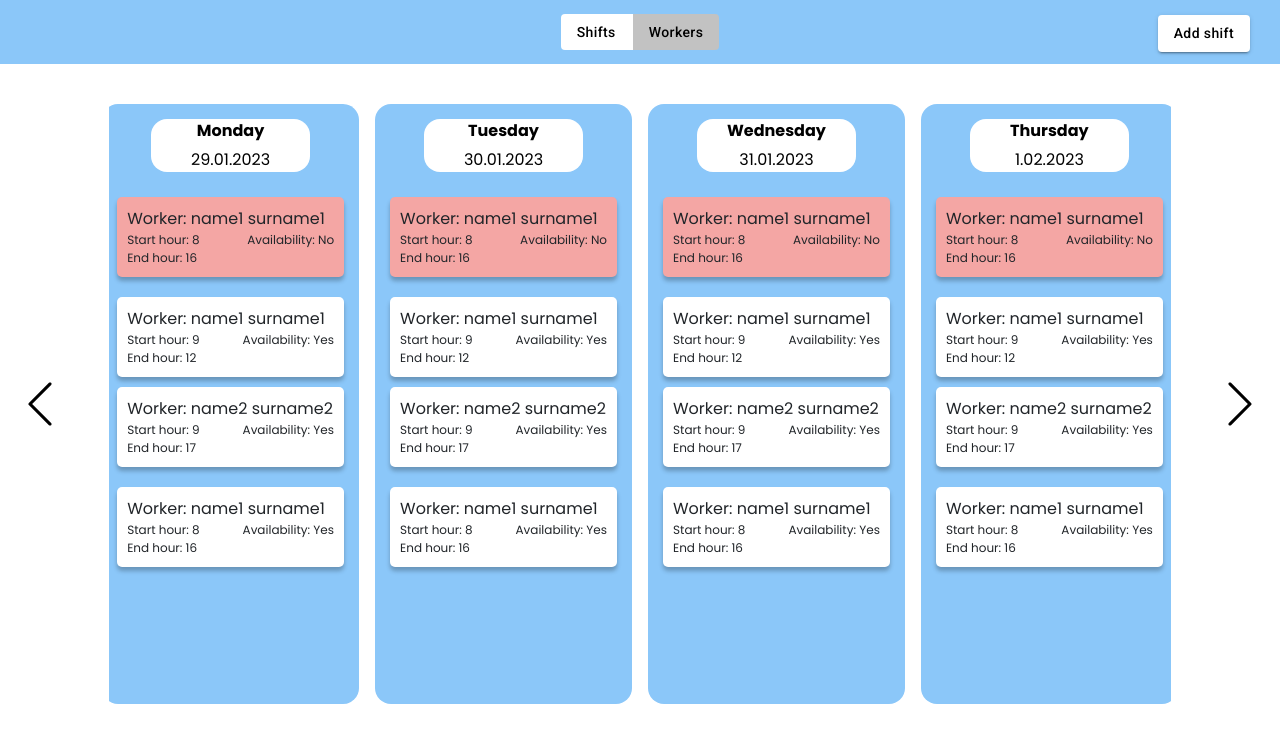
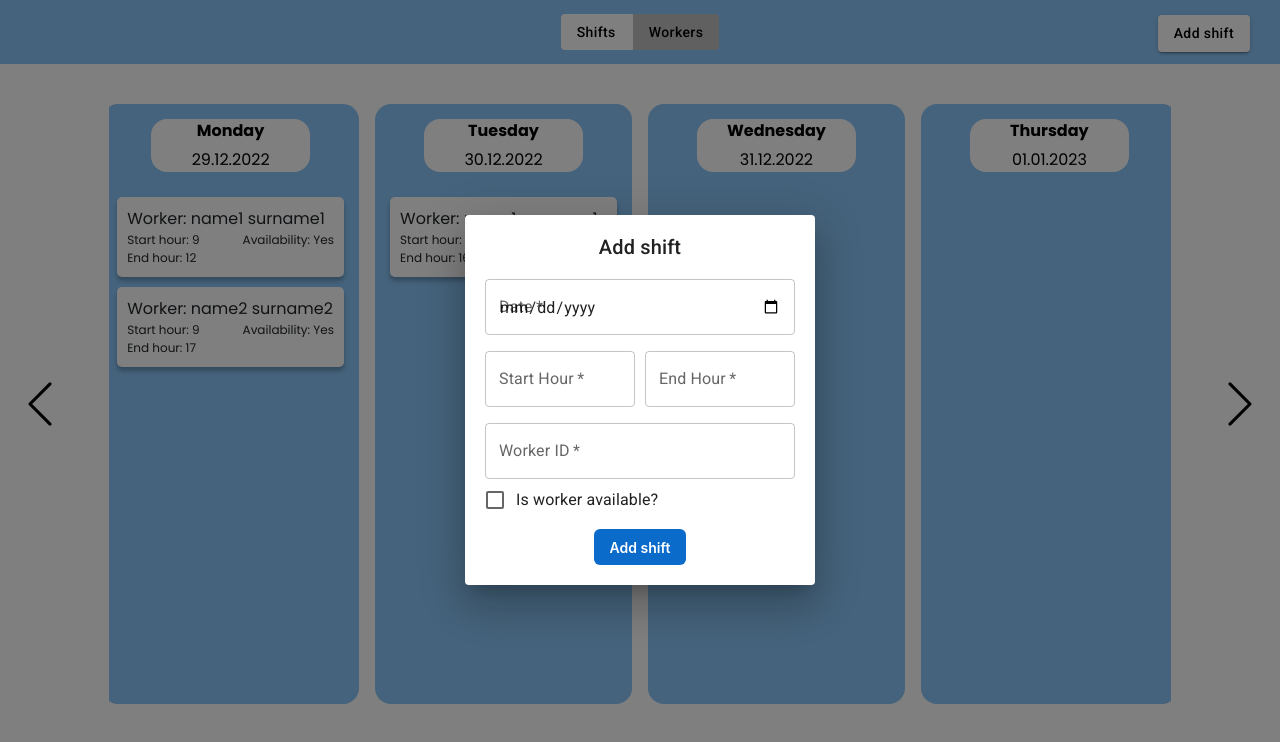
Before and after one commit to Michal-Bandyszak/restaurantManager, a React (Create React App) app: page / in a window 1280 px wide. Shown: the top 742 px of the page. Built offline with nearby package versions, Linux system fonts and the light colour scheme; sample sign-in values are in the browser's storage.

Commit message:
add shift ui

```diff
--- a/package.json
+++ b/package.json
@@ -7,6 +7,7 @@
     "@emotion/styled": "^11.10.6",
     "@fontsource/roboto": "^4.5.8",
     "@mui/icons-material": "^5.11.11",
+    "@mui/joy": "^5.0.0-alpha.75",
     "@mui/material": "^5.11.15",
     "@mui/styled-engine-sc": "^5.11.11",
     "@testing-library/jest-dom": "^5.16.5",
--- a/src/Components/DayShift.jsx
+++ b/src/Components/DayShift.jsx
@@ -15,15 +15,14 @@ export default function DayShift({ day, date }) {
         <p className="date">{date}</p>
       </div>
       <div className="shifts-container">
-        {Object.keys(groupedShifts).map((date) => (
-          <div key={date} className="date-column">
-            <div className="shifts-by-date">
-              {groupedShifts[date].map((shift) => (
+        <div key={date} className="date-column">
+          <div className="shifts-by-date">
+            {groupedShifts[date] &&
+              groupedShifts[date].map((shift) => (
                 <WorkerCard key={shift.id} shift={shift} />
               ))}
-            </div>
           </div>
-        ))}
+        </div>
       </div>
     </div>
   );
--- a/src/Components/UI/Carousel/Carousel.jsx
+++ b/src/Components/UI/Carousel/Carousel.jsx
@@ -1,5 +1,6 @@
 import React from 'react';
 import './Carousel.scss';
+import DayShift from '../../DayShift';
 
 export default function RestaurantCarousel({ firstStepArr, secondStepArr }) {
   return (
@@ -27,7 +28,7 @@ export default function RestaurantCarousel({ firstStepArr, secondStepArr }) {
             <div className="carousel-item active">
               <div className="row">
                 {firstStepArr.map(({ id, day, date, component: Component }) => (
-                  <Component key={id} day={day} date={date} />
+                  <DayShift key={id} day={day} date={date} />
                 ))}
               </div>
             </div>
@@ -35,7 +36,7 @@ export default function RestaurantCarousel({ firstStepArr, secondStepArr }) {
               <div className="row">
                 {secondStepArr.map(
                   ({ id, day, date, component: Component }) => (
-                    <Component key={id} day={day} date={date} />
+                    <DayShift key={id} day={day} date={date} />
                   )
                 )}
               </div>
--- a/src/Components/UI/Dialog.jsx
+++ b/src/Components/UI/Dialog.jsx
@@ -6,7 +6,7 @@ import Dialog from '@mui/material/Dialog';
 export default function RestaurantDialog({ onClose, open, children, title }) {
   return (
     <Dialog onClose={onClose} open={open}>
-      <DialogTitle>{title}</DialogTitle>
+      <DialogTitle sx={{ textAlign: 'center' }}>{title}</DialogTitle>
       {children}
     </Dialog>
   );
--- a/src/Components/modals/AddShift.jsx
+++ b/src/Components/modals/AddShift.jsx
@@ -3,118 +3,96 @@ import Box from '@mui/material/Box';
 import TextField from '@mui/material/TextField';
 import Checkbox from '@mui/material/Checkbox';
 import FormControlLabel from '@mui/material/FormControlLabel';
+import Button from '@mui/joy/Button';
+import { useForm } from 'react-hook-form';
 
 import { addShift } from '../../API/api';
 import { RestaurantContext } from '../../Context/Context';
 import { addNewShift, loadShifts } from '../../Reducers/restaurantReducer';
 
 export default function AddNewShiftModal() {
-  const [newShift, setNewShift] = useState({
-    startHour: '',
-    endHour: '',
-    date: '',
-    isAvailable: true,
-    workerId: 0,
-  });
-  const [state, dispatch] = useContext(RestaurantContext);
+  const {
+    register,
+    handleSubmit,
+    formState: { errors },
+  } = useForm();
+  const [, dispatch] = useContext(RestaurantContext);
 
-  const handleSubmit = async (event) => {
-    event.preventDefault();
-    const dateTimestamp = new Date(newShift.date).getTime();
+  async function onSubmit(formData) {
+    const dateTimestamp = new Date(formData.date).getTime();
     const shiftData = {
-      ...newShift,
+      ...formData,
       date: dateTimestamp,
     };
-    const response = await addShift(shiftData);
-    const { data } = response;
-    dispatch({ type: addNewShift, payload: data });
-    setNewShift({
-      startHour: '',
-      endHour: '',
-      date: '',
-      isAvailable: true,
-      workerId: 0,
-    });
-    dispatch(loadShifts([...state.shifts, data]));
-  };
-
-  const handleInputChange = (event) => {
-    let { name, value } = event.target;
-
-    if (name === 'date') {
-      value = new Date(value).getTime();
+    // const response = await addShift(shiftData);
+    // const { data } = response;
+    dispatch({ type: addNewShift, payload: shiftData });
   }
 
-    setNewShift({
-      ...newShift,
-      [name]: Number(value),
-    });
-  };
-
-  const handleIsAvailableChange = (event) => {
-    setNewShift({
-      ...newShift,
-      isAvailable: event.target.checked,
-    });
-  };
-
   return (
-    <>
-      <h1>New Shift</h1>
     <Box
       component="form"
-        onSubmit={handleSubmit}
+      onSubmit={handleSubmit(onSubmit)}
+      autoComplete="off"
       sx={{
-          '& .MuiTextField-root': { m: 1, width: '25ch' },
+        p: '0 20px 20px',
+        maxWidth: '350px',
+        textAlign: 'center',
       }}
-        noValidate
-        autoComplete="off"
     >
       <TextField
         required
-          name="date"
-          value={
-            newShift.date
-              ? new Date(newShift.date).toISOString().substring(0, 10)
-              : ''
-          }
-          onChange={handleInputChange}
+        label="Date"
+        {...register('date')}
+        fullWidth
+        placeholder="Enter date"
         type="date"
+        sx={{
+          mb: 2,
+        }}
       />
+      <div style={{ display: 'flex' }}>
         <TextField
           required
-          name="startHour"
-          label="Enter start hour"
-          value={newShift.startHour}
-          onChange={handleInputChange}
+          label="Start Hour"
+          placeholder="Enter start hour"
+          {...register('startHour')}
+          type="number"
+          sx={{
+            mb: 2,
+            mr: '10px',
+          }}
         />
         <TextField
           required
           name="endHour"
-          label="Enter end hour"
-          value={newShift.endHour}
-          onChange={handleInputChange}
+          label="End Hour"
+          placeholder="Enter end hour"
+          {...register('startHour')}
+          type="number"
+          sx={{
+            mb: 2,
+          }}
         />
+      </div>
       <TextField
         required
-          name="workerId"
         label="Worker ID"
-          placeholder="worker ID"
+        placeholder="Enter Worker ID"
         type="number"
-          value={newShift.workerId}
-          onChange={handleInputChange}
+        {...register('workerId')}
+        fullWidth
       />
       <FormControlLabel
-          control={
-            <Checkbox
-              checked={newShift.isAvailable}
-              onChange={handleIsAvailableChange}
+        control={<Checkbox {...register('isAvailable')} />}
+        label="Is worker available?"
+        sx={{
+          width: '100%',
+        }}
       />
-          }
-          label="Is worker available?"
-        />
-        <button type="submit">Add shift</button>
+      <Button type="submit" variant="solid">
+        Add shift
+      </Button>
     </Box>
-    </>
   );
 }
--- a/src/data/dayOfWeek.js
+++ b/src/data/dayOfWeek.js
@@ -1,50 +1,41 @@
-import DayShift from '../Components/DayShift';
-
 export const dayOfWeek = [
   {
     id: 1,
     day: 'Monday',
-    date: '29.01.2023',
-    component: DayShift,
+    date: '29.12.2022',
     isFirstStep: true,
   },
   {
     id: 2,
     day: 'Tuesday',
-    date: '30.01.2023',
-    component: DayShift,
+    date: '30.12.2022',
     isFirstStep: true,
   },
   {
     id: 3,
     day: 'Wednesday',
-    date: '31.01.2023',
-    component: DayShift,
+    date: '31.12.2022',
     isFirstStep: true,
   },
   {
     id: 4,
     day: 'Thursday',
-    date: '1.02.2023',
-    component: DayShift,
+    date: '01.01.2023',
     isFirstStep: true,
   },
   {
     id: 5,
     day: 'Friday',
-    date: '2.02.2023',
-    component: DayShift,
+    date: '02.01.2023',
   },
   {
     id: 6,
     day: 'Saturday',
-    date: '3.03.2023',
-    component: DayShift,
+    date: '03.01.2023',
   },
   {
     id: 7,
     day: 'Sunday',
-    date: '4.03.2023',
-    component: DayShift,
+    date: '04.01.2023',
   },
 ];
--- a/src/index.scss
+++ b/src/index.scss
@@ -1,5 +1,6 @@
 html,
-body {
+body,
+#root {
   margin: 0;
   font-family: 'Poppins', sans-serif;
   -webkit-font-smoothing: antialiased;
--- a/src/pages/Dashboard/Dashboard.jsx
+++ b/src/pages/Dashboard/Dashboard.jsx
@@ -10,19 +10,19 @@ import { RestaurantContext } from '../../Context/Context';
 import { loadShifts } from '../../Reducers/restaurantReducer';
 import RestaurantDialog from '../../Components/UI/Dialog';
 import AddNewShiftModal from '../../Components/modals/AddShift';
+import CircularProgress from '@mui/joy/CircularProgress';
+import Box from '@mui/joy/Box';
 
 export default function Dashboard() {
-  const [, dispatch] = useContext(RestaurantContext);
+  const [{ shifts }, dispatch] = useContext(RestaurantContext);
   const [isShiftsActive, setIsShiftsActive] = useState(true);
   const [open, setOpen] = useState(false);
-  const [shiftsChanged, setShiftsChanged] = useState(0);
 
   const handleClose = (newShift) => {
     setOpen(false);
     if (newShift) {
       dispatch({ type: 'ADD_SHIFT', payload: newShift });
     }
-    setShiftsChanged(shiftsChanged + 1); // increment shiftsChanged to trigger a re-render
   };
 
   useEffect(() => {
@@ -32,6 +32,23 @@ export default function Dashboard() {
       })
       .catch();
   }, [dispatch]);
+
+  if (!shifts.length) {
+    return (
+      <Box
+        sx={{
+          display: 'flex',
+          gap: 2,
+          alignItems: 'center',
+          width: '100%',
+          height: '100%',
+          justifyContent: 'center',
+        }}
+      >
+        <CircularProgress size="lg" variant="plain" />
+      </Box>
+    );
+  }
 
   return (
     <div className="dashboard-wrapper">
@@ -68,7 +85,7 @@ export default function Dashboard() {
           <RestaurantTable />
         )}
       </div>
-      <RestaurantDialog open={open} onClose={handleClose}>
+      <RestaurantDialog open={true} onClose={handleClose} title="Add shift">
         <AddNewShiftModal />
       </RestaurantDialog>
     </div>
```
Also changed, not shown: 1 other file (tests, documents, lock files or other folders). Lines whose indentation alone changed are shown as unchanged.
